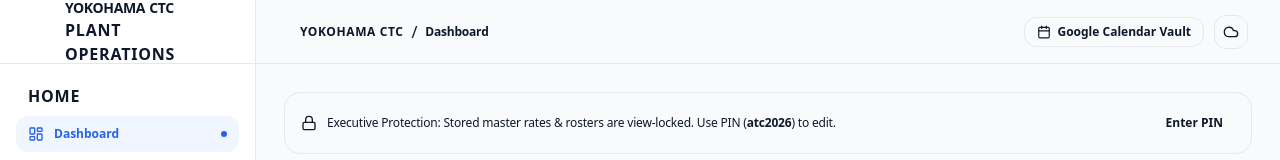
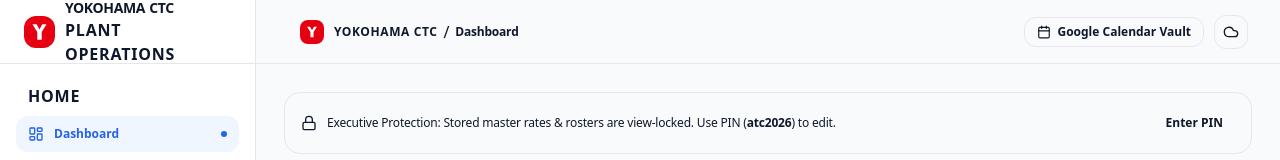
Before and after one commit to ReubenGeoffrey/Yokohama-ctc, a React (Vite) app: page / in a window 1280 px wide. Shown: the top 160 px of the page. Built offline with nearby package versions, Linux system fonts and the light colour scheme; no server answers.

Commit message:
feat: add authentic Yokohama brand logo to browser tab favicon and top tab navigation bar

```diff
--- a/src/App.jsx
+++ b/src/App.jsx
@@ -11,6 +11,7 @@ import { StorageService } from './services/storage';
 import { SupabaseService, getSupabaseClient } from './services/supabase';
 import { AuthService } from './services/auth';
 import { generateMonthlyWorkbook, downloadBlob } from './services/excelEngine';
+import { YokohamaLogo } from './components/YokohamaLogo';
 import {
   Menu,
   HardDrive,
@@ -304,7 +305,10 @@ export function App() {
               <Menu className="w-5 h-5" />
             </button>
 
-            <div className="flex items-center space-x-2">
+            {/* Logo in Tab Section */}
+            <div className="flex items-center space-x-2.5">
+              <YokohamaLogo className="w-6 h-6" />
+              <div className="flex items-center space-x-1.5">
                 <span className="text-xs font-black text-slate-950 uppercase tracking-wider">
                   YOKOHAMA CTC
                 </span>
@@ -312,6 +316,7 @@ export function App() {
                 <span className="text-xs font-bold text-slate-500 capitalize">
                   {activeView}
                 </span>
+              </div>
             </div>
           </div>
 
--- a/src/components/Sidebar.jsx
+++ b/src/components/Sidebar.jsx
@@ -11,10 +11,10 @@ import {
   LogOut,
   ChevronRight,
   ShieldCheck,
-  Building2,
   Menu,
   X
 } from 'lucide-react';
+import { YokohamaLogo } from './YokohamaLogo';
 
 export function Sidebar({
   activeView,
@@ -98,9 +98,7 @@ export function Sidebar({
         {/* Brand Header */}
         <div className="h-16 px-6 flex items-center justify-between border-b border-slate-100">
           <div className="flex items-center space-x-2.5">
-            <div className="w-8 h-8 rounded-xl bg-slate-900 flex items-center justify-center text-white shadow-xs">
-              <Building2 className="w-4 h-4 text-amber-400" />
-            </div>
+            <YokohamaLogo className="w-8 h-8 rounded-xl" />
             <div>
               <div className="text-sm font-black tracking-tight text-slate-950 flex items-center space-x-1">
                 <span>YOKOHAMA</span>
--- /dev/null
+++ b/src/components/YokohamaLogo.jsx
@@ -0,0 +1,32 @@
+import React from 'react';
+
+export function YokohamaLogo({ className = 'w-7 h-7', rounded = 'rounded-lg' }) {
+  return (
+    <div
+      className={`relative flex items-center justify-center shrink-0 ${rounded} overflow-hidden shadow-2xs ${className}`}
+      style={{ backgroundColor: '#E60012' }}
+      title="Yokohama CTC"
+    >
+      <svg
+        viewBox="0 0 36 36"
+        fill="none"
+        xmlns="http://www.w3.org/2000/svg"
+        className="w-full h-full p-1"
+      >
+        {/* Dynamic Stylized Yokohama Lettermark */}
+        <path
+          d="M7 6L14.5 18V30H21.5V18L29 6H22.5L18 14.2L13.5 6H7Z"
+          fill="#FFFFFF"
+        />
+        {/* Speed accent stripe */}
+        <path
+          d="M9.5 7.5L15.6 17.5H18.8L12.8 7.5H9.5Z"
+          fill="#FFFFFF"
+          opacity="0.3"
+        />
+      </svg>
+    </div>
+  );
+}
+
+export default YokohamaLogo;
```
Also changed, not shown: index.html (+1 -1 lines). Lines whose indentation alone changed are shown as unchanged.
